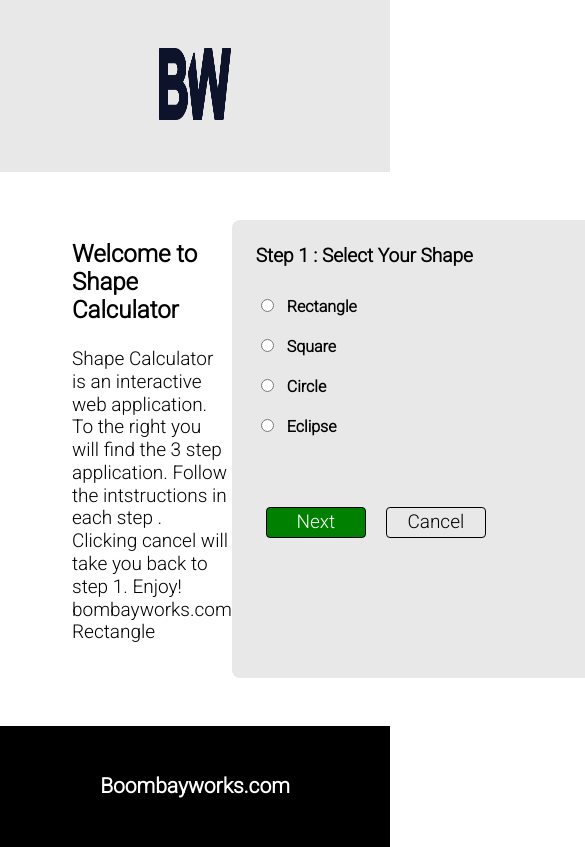
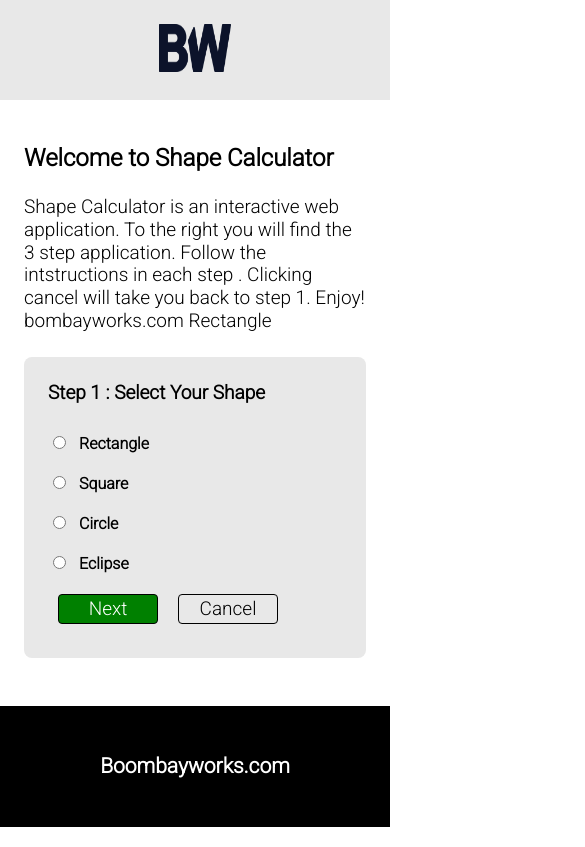
Before and after one commit to amolkedari92/shape-calculator-vanillajs, a website built with webpack: page src/index.html in a window 390 px wide. Shown: the top 847 px of the page, 585 px wide, since content can reach past the window. Built offline with nearby package versions, Linux system fonts and the light colour scheme.

Commit message:
media query added

```diff
--- a/src/app.css
+++ b/src/app.css
@@ -81,6 +81,10 @@ header {
     height: calc(100% - 200px);
 }
 
+.calculator__result {
+    height: calc(100% - 200px);
+}
+
 .wrapper span {
     font-weight: 600;
     font-family: cursive;
@@ -152,3 +156,31 @@ label {
 input[type=radio] {
     cursor: pointer;
 }
+
+
+@media all and (max-width: 768px) {
+    .app-section {
+        height: auto;
+        flex-direction: column;
+        padding: 24px;
+    }
+
+    .header {
+        padding: 24px;
+    }
+
+    .header .header__logo {
+        height: 48px;
+    }
+
+    .shape-calculator {
+        width: 100%;
+        margin: 24px 0;
+    }
+
+    .rect,
+    .eclipse {
+        width: 200px;
+    }
+
+}
```
